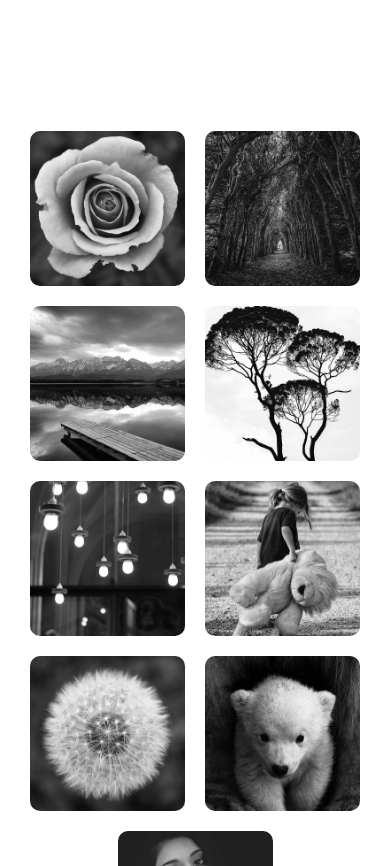
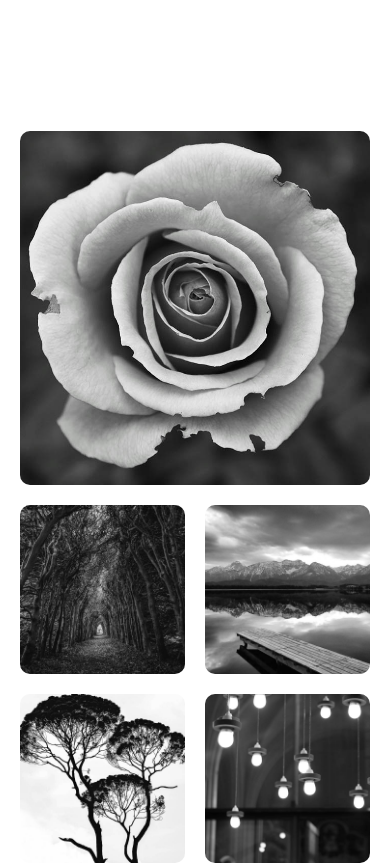
Before and after one commit to K1ndRegards/lumina-website, a plain HTML site: page index.html in a window 390 px wide. Shown: the part 420-1286 px from the top of the page. Drawn offline with nearby package versions, Linux system fonts and the light colour scheme.

Commit message:
changed portfolio item from flex to grid

```diff
--- a/css/style.css
+++ b/css/style.css
@@ -128,23 +128,29 @@ main.home-page .welcome .wrapper h1 {
 /* #################### */
 
 main.home-page .portfolio .wrapper {
-  display: flex;
-  justify-content: center;
-  flex-wrap: wrap;
+  display: grid;
+  grid-template-columns: repeat(3, 1fr);
   gap: 20px;
-  margin-top: 100px;
+  margin: 100px 0 40px;
 }
 
 main.home-page .portfolio .wrapper .portfolio-item {
   overflow: hidden;
-  width: calc(33.333% - 20px);
-  aspect-ratio: 1 / 1;
   border-radius: 10px;
   cursor: pointer;
 
   &:hover {
     opacity: 0.8;
   }
+}
+
+main.home-page .portfolio .wrapper .portfolio-item:nth-of-type(2) {
+  grid-column: span 2;
+}
+
+main.home-page .portfolio .wrapper .portfolio-item:nth-of-type(7) {
+  grid-column: span 2;
+  grid-row: span 2;
 }
 
 main.home-page .portfolio .wrapper .portfolio-item img {
@@ -377,8 +383,18 @@ footer.main-footer .wrapper .socials ul.socials-list a {
   /* Home Page: Portfolio */
   /* #################### */
 
-  main.home-page .portfolio .wrapper .portfolio-item {
-    width: calc(50% - 20px);
+  main.home-page .portfolio .wrapper {
+    grid-template-columns: repeat(2, 1fr);
+  }
+
+  main.home-page .portfolio .wrapper .portfolio-item:nth-of-type(1) {
+    grid-column: span 2;
+  }
+
+  main.home-page .portfolio .wrapper .portfolio-item:nth-of-type(2),
+  main.home-page .portfolio .wrapper .portfolio-item:nth-of-type(7) {
+    grid-column: span 1;
+    grid-row: span 1;
   }
 
   /* ################### */
```
